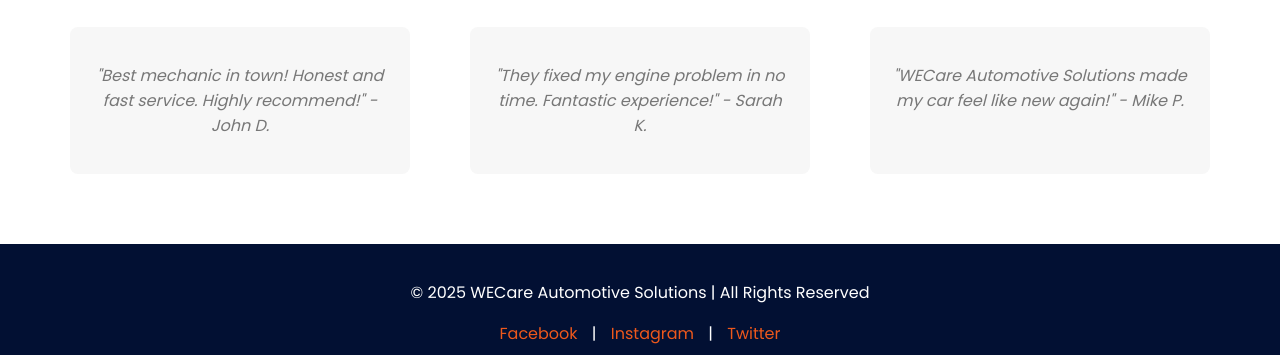
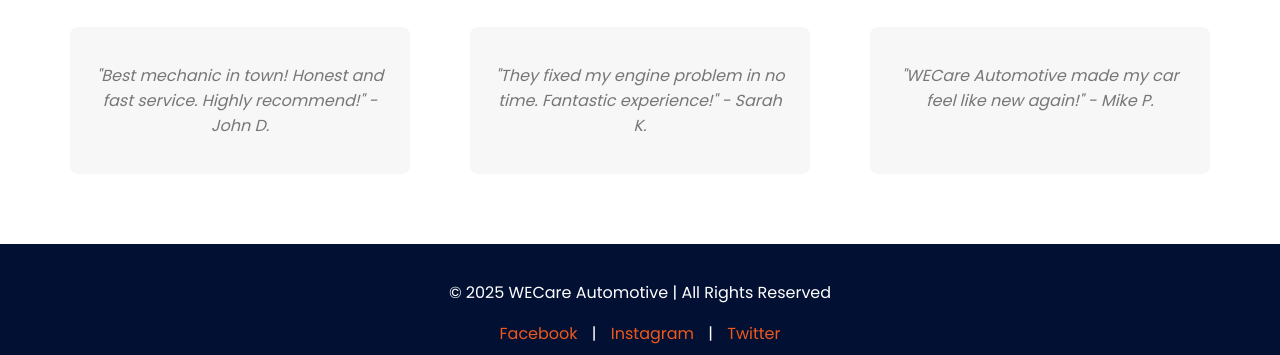
Before and after one commit to krish2692/WeCareAutomotive, a plain HTML site: page index.html in a window 1280 px wide. Shown: the part 1850-2205 px from the top of the page. Drawn offline with nearby package versions, Linux system fonts and the light colour scheme.

Commit message:
Add files via upload

```diff
--- a/index.html
+++ b/index.html
@@ -16,7 +16,7 @@
   <!-- Header Section -->
   <header>
     <div class="navbar">
-      <h1>WECare Automotive Solutions</h1>
+      <h1>WECare Automotive</h1>
       <nav>
         <ul>
           <li><a href="#services">Services</a></li>
@@ -70,14 +70,14 @@
         <p>"They fixed my engine problem in no time. Fantastic experience!" - Sarah K.</p>
       </div>
       <div class="testimonial">
-        <p>"WECare Automotive Solutions made my car feel like new again!" - Mike P.</p>
+        <p>"WECare Automotive made my car feel like new again!" - Mike P.</p>
       </div>
     </div>
   </section>
 
   <!-- Footer Section -->
   <footer id="contact">
-    <p>&copy; 2025 WECare Automotive Solutions | All Rights Reserved</p>
+    <p>&copy; 2025 WECare Automotive | All Rights Reserved</p>
     <div>
       <a href="#">Facebook</a> | <a href="#">Instagram</a> | <a href="#">Twitter</a>
     </div>
```
